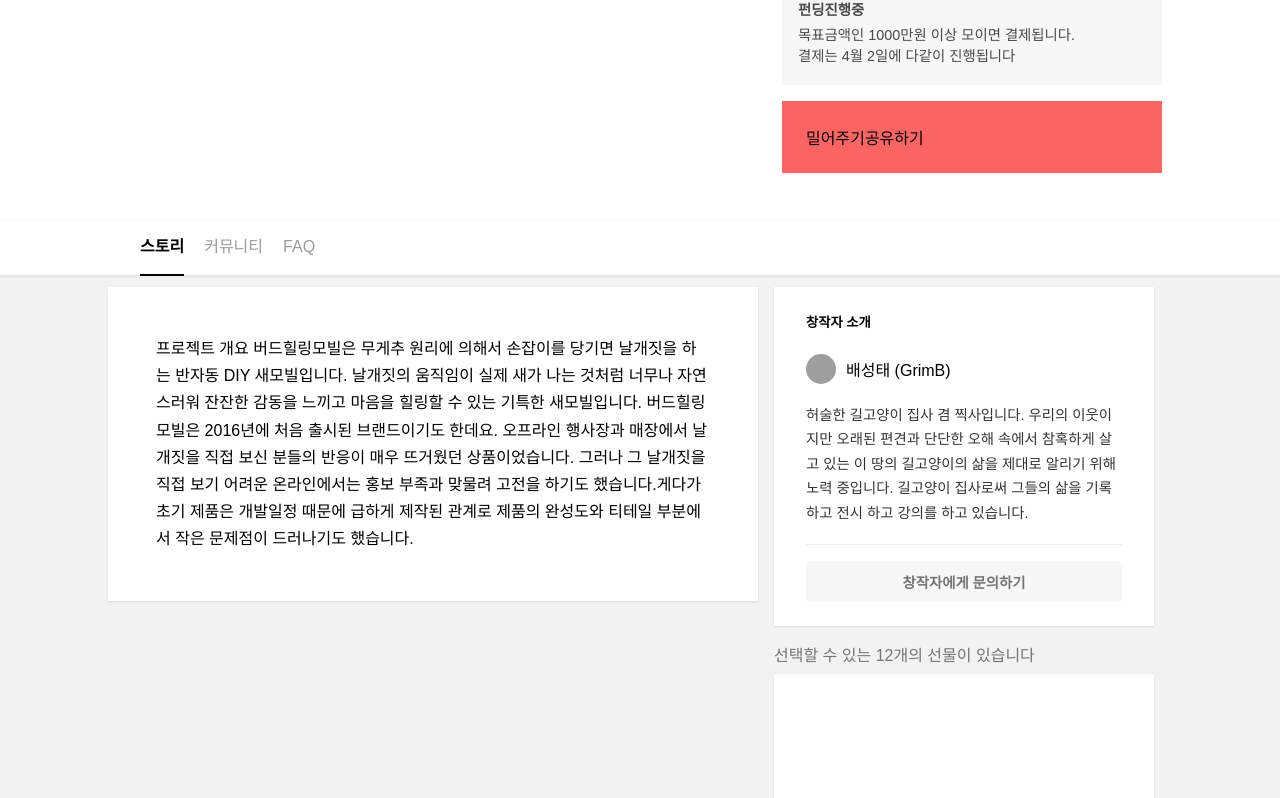
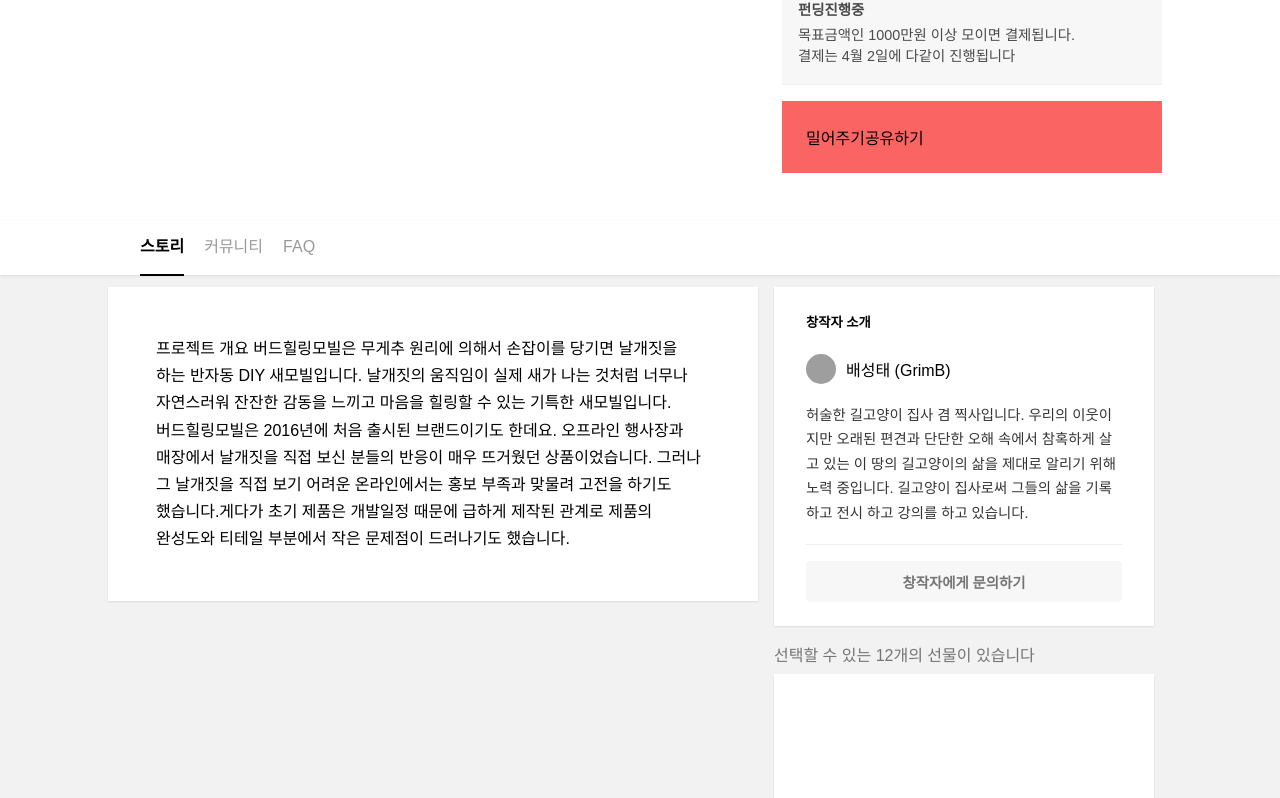
Before and after one commit to soimhur/styled-component, a React (Create React App) app: page / in a window 1280 px wide. Shown: the part 613-1411 px from the top of the page. Built offline with nearby package versions, Linux system fonts and the light colour scheme; grey boxes are pictures that could not be loaded.

Commit message:
Test wordbreak

```diff
--- a/src/App.js
+++ b/src/App.js
@@ -261,6 +261,8 @@ const StoryCard = styled.div`
   width: 100%;
   box-shadow: 0 1px 2px 0 rgba(0,0,0,.1);
   background-color: #fff;
+  word-break: keep-all;
+  word-wrap: break-word;
 
   > div {
     padding: 2rem;
```
Also changed, not shown: src/index.css (line endings or trailing spaces), 1 other file (tests, documents, lock files or other folders).
